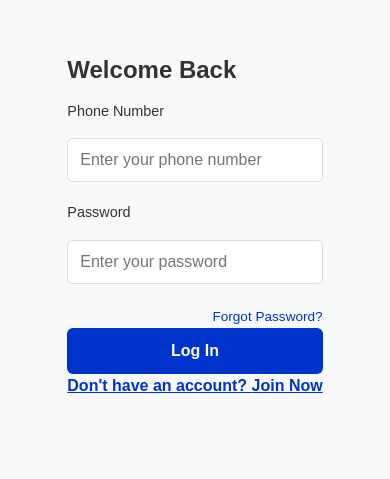
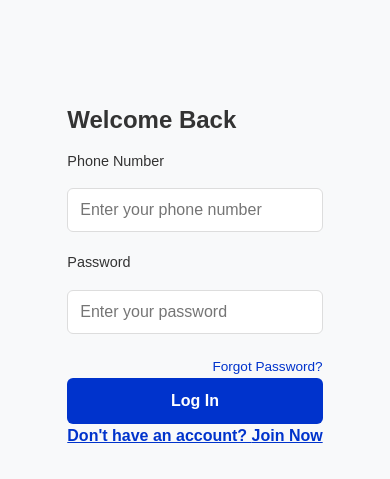
Before and after one commit to silverfoxmediaco/pagomigoreact, a React (Create React App) app: page /login in a window 390 px wide. Shown: the part 105-584 px from the top of the page. Built offline with nearby package versions, Linux system fonts and the light colour scheme; no server answers.

Commit message:
Fix login page CSS to properly display Navigation header

```diff
--- a/src/styles/Login.css
+++ b/src/styles/Login.css
@@ -4,9 +4,10 @@
   display: flex;
   justify-content: center;
   align-items: center;
-    min-height: calc(100vh - 180px); /* Account for header and footer */
+  min-height: calc(100vh - 80px); /* Reduce this - Navigation needs space */
   padding: 2rem;
   background-color: #f8f9fa;
+  padding-top: 120px; /* Add top padding for Navigation */
 }
 
 .login-form-container {
@@ -154,6 +155,11 @@
 }
 
 @media (max-width: 768px) {
+  .login-container {
+    padding-top: 100px; /* Adjust for mobile */
+    padding: 1rem;
+  }
+
   .login-form-container {
     padding: 1.5rem;
   }
```
Lines whose indentation alone changed are shown as unchanged.
